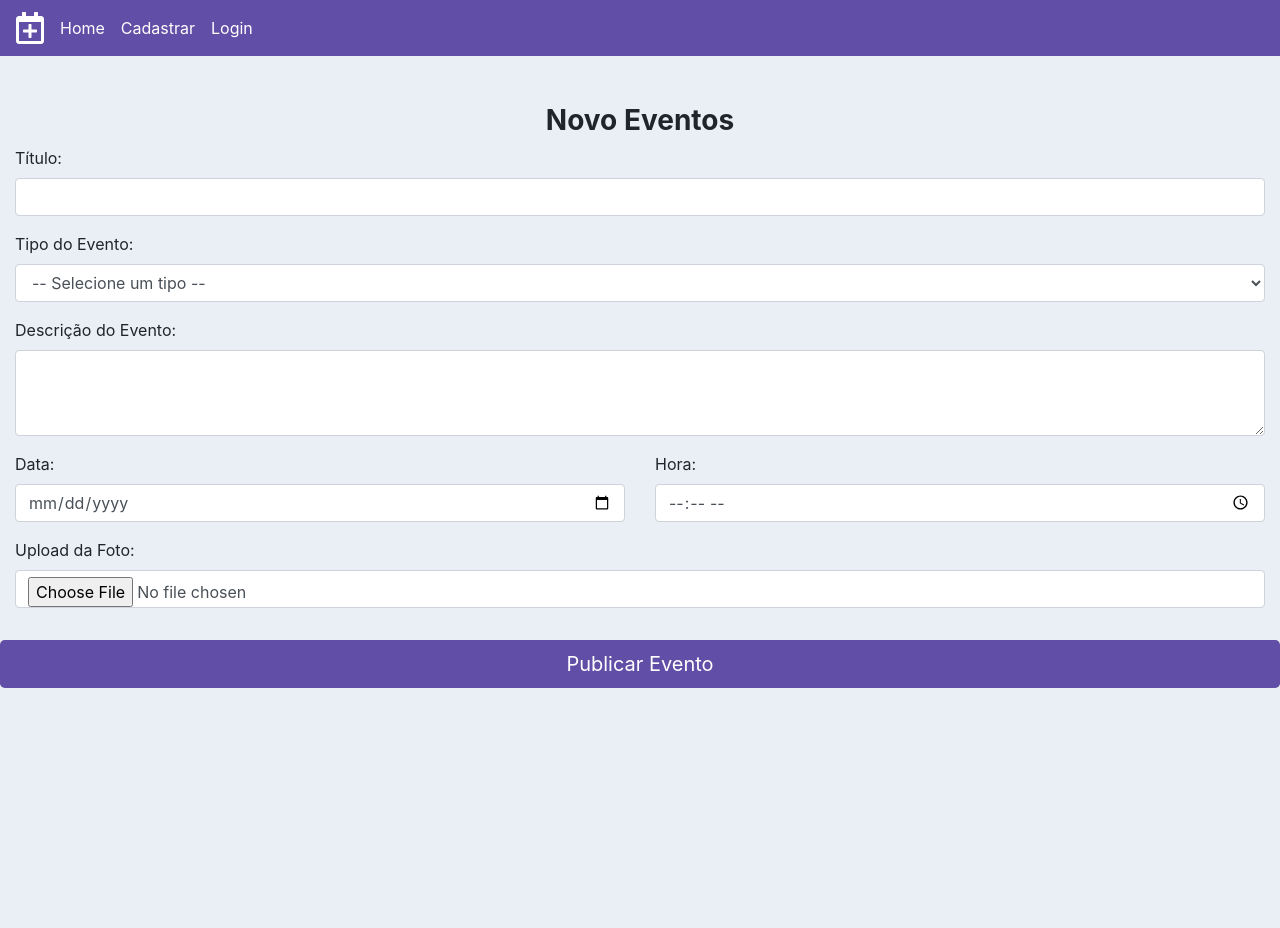
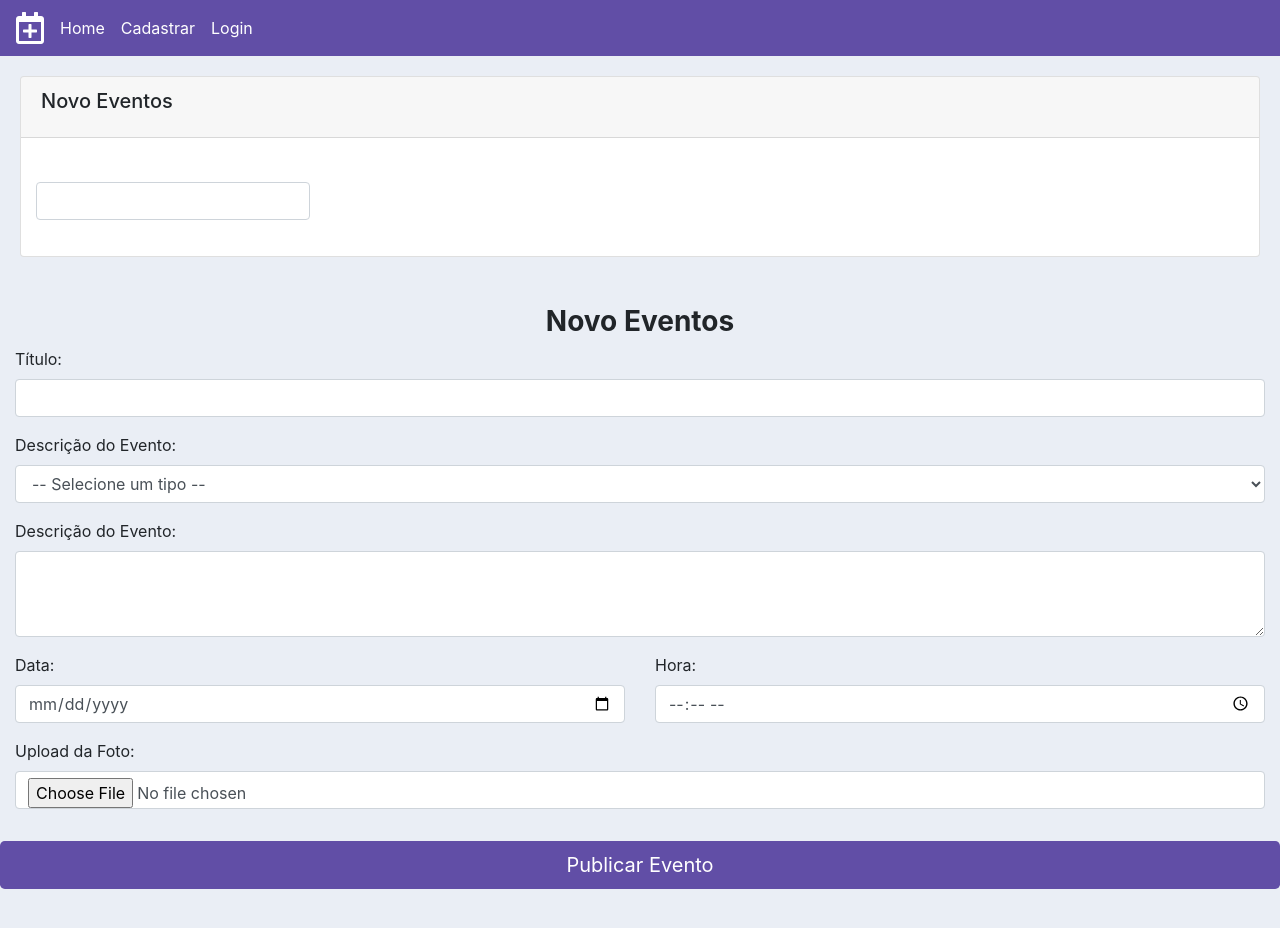
Before and after one commit to henriqueten/reactjs-firebase_eventrec, a React (Create React App) app: page /evento/cadastro in a window 1280 px wide. Shown: the top 928 px of the page. Before the commit the page ends 800 px from the top, so only its background shows below. Built offline with nearby package versions, Linux system fonts and the light colour scheme.

Commit message:
add style global pra ajuste de card, inserido os primeiros componente do bootstrap no even-cadastra

```diff
--- a/src/App.css
+++ b/src/App.css
@@ -23,3 +23,10 @@
     flex-direction: row;
     align-items: flex-start;
   }
+
+
+
+  .containerCard {
+    display: flex;
+    margin: 20px;
+  }
--- a/src/index.js
+++ b/src/index.js
@@ -4,5 +4,4 @@ import App from './App';
 
 
 
-
 ReactDOM.render(<App />, document.getElementById('root'));
--- a/src/page/evento-cadastro/index.js
+++ b/src/page/evento-cadastro/index.js
@@ -1,7 +1,10 @@
-import React, { useState} from 'react';
-import {useSelector} from 'react-redux';
+import React, { useState } from 'react';
+import { useSelector } from 'react-redux';
 import './evento-cadastro.css';
 import Navbar from '../navbar';
+
+
+import { Form, Card } from "react-bootstrap";
 
 import firebase from '../../firebase';
 
@@ -14,12 +17,12 @@ function EventoCadastro() {
     const [data, setData] = useState();
     const [hora, setHora] = useState();
     const [foto, setFoto] = useState();
-    const usuarioEmail = useSelector( state => state.usuarioEmail);
+    const usuarioEmail = useSelector(state => state.usuarioEmail);
 
     const storage = firebase.storage();
     const db = firebase.firestore();
 
-    function cadastrar(){
+    function cadastrar() {
         setMsgTipo(null)
         setCarregando(1);
 
@@ -48,9 +51,27 @@ function EventoCadastro() {
 
     }
 
-    return(
+    return (
         <>
             <Navbar />
+
+
+          <Form>
+              <Card className="containerCard" >
+                  <Card.Header>
+                      <Card.Title>Novo Eventos</Card.Title>
+                  </Card.Header>
+                  <Card.Body>
+                      <Form.Row>
+                          <Form.Group>
+                              <Form.Label></Form.Label>
+                              <Form.Control></Form.Control>
+                          </Form.Group>
+                      </Form.Row>
+                  </Card.Body>
+              </Card>
+          </Form>
+
                         <div className="col-12 mt-5">
                             <div className="row">
                                 <h3 className="mx-auto font-weight-bold">Novo Eventos</h3>
@@ -59,12 +80,12 @@ function EventoCadastro() {
                             <form>
                                 <div className="form-group">
                                     <label>Título:</label>
-                    <input onChange={(e) => setTitulo(e.target.value) }  type="text" className="form-control" />
+                                    <input onChange={(e) => setTitulo(e.target.value)} type="text" className="form-control" />
                                 </div>
 
                                 <div className="form-group">
-                    <label>Tipo do Evento:</label>
-                    <select onChange={(e) => setTipo(e.target.value) }  className="form-control">
+                                    <label>Descrição do Evento:</label>
+                                    <select onChange={(e) => setTipo(e.target.value)} className="form-control">
                                         <option disabled selected value>-- Selecione um tipo --</option>
                                         <option>Festa</option>
                                         <option>Teatro</option>
@@ -75,38 +96,38 @@ function EventoCadastro() {
 
                                 <div className="form-group">
                                     <label>Descrição do Evento:</label>
-                    <textarea onChange={(e) => setDetalhes(e.target.value) } className="form-control" rows="3" />
+                                    <textarea onChange={(e) => setDetalhes(e.target.value)} className="form-control" rows="3" />
                                 </div>
 
                                 <div className="form-group row">
                                     <div className="col-6">
                                         <label>Data:</label>
-                            <input onChange={(e) => setData(e.target.value) }  type="date" className="form-control" />
+                                        <input onChange={(e) => setData(e.target.value)} type="date" className="form-control" />
                                     </div>
 
                                     <div className="col-6">
                                         <label>Hora:</label>
-                            <input onChange={(e) => setHora(e.target.value) } type="time" className="form-control" />
+                                        <input onChange={(e) => setHora(e.target.value)} type="time" className="form-control" />
                                     </div>
                                 </div>
 
                                 <div className="form-group">
                                     <label>Upload da Foto:</label>
-                    <input onChange={(e) => setFoto(e.target.files[0]) }  type="file" className="form-control" />
+                                    <input onChange={(e) => setFoto(e.target.files[0])} type="file" className="form-control" />
                                 </div>
 
                                 <div className="row">
                                     {
                                         carregando > 0 ? <div class="spinner-border text-danger mx-auto" role="status"> <span class="sr-only">Loading...</span></div>
-                    :   <button onClick={cadastrar} type="button" className="btn btn-lg btn-block mt-3 mb-5 btn-cadastro">Publicar Evento</button>
+                                            : <button onClick={cadastrar} type="button" className="btn btn-lg btn-block mt-3 mb-5 btn-cadastro">Publicar Evento</button>
                                     }
                                 </div>
                             </form>
 
                             <div className="msg-login  text-center mt-2">
-                 { msgTipo === 'Sucesso' && <span><strong>WoW!</strong> Evento Publicado! &#128526;</span> }
+                                {msgTipo === 'Sucesso' && <span><strong>WoW!</strong> Evento Publicado! &#128526;</span>}
 
-                 { msgTipo === 'Erro' && <span><strong>Ops!</strong> Não foi possível publicar o Evento &#128546;</span> }
+                                {msgTipo === 'Erro' && <span><strong>Ops!</strong> Não foi possível publicar o Evento &#128546;</span>}
 
                             </div>
 
```
Lines whose indentation alone changed are shown as unchanged.
